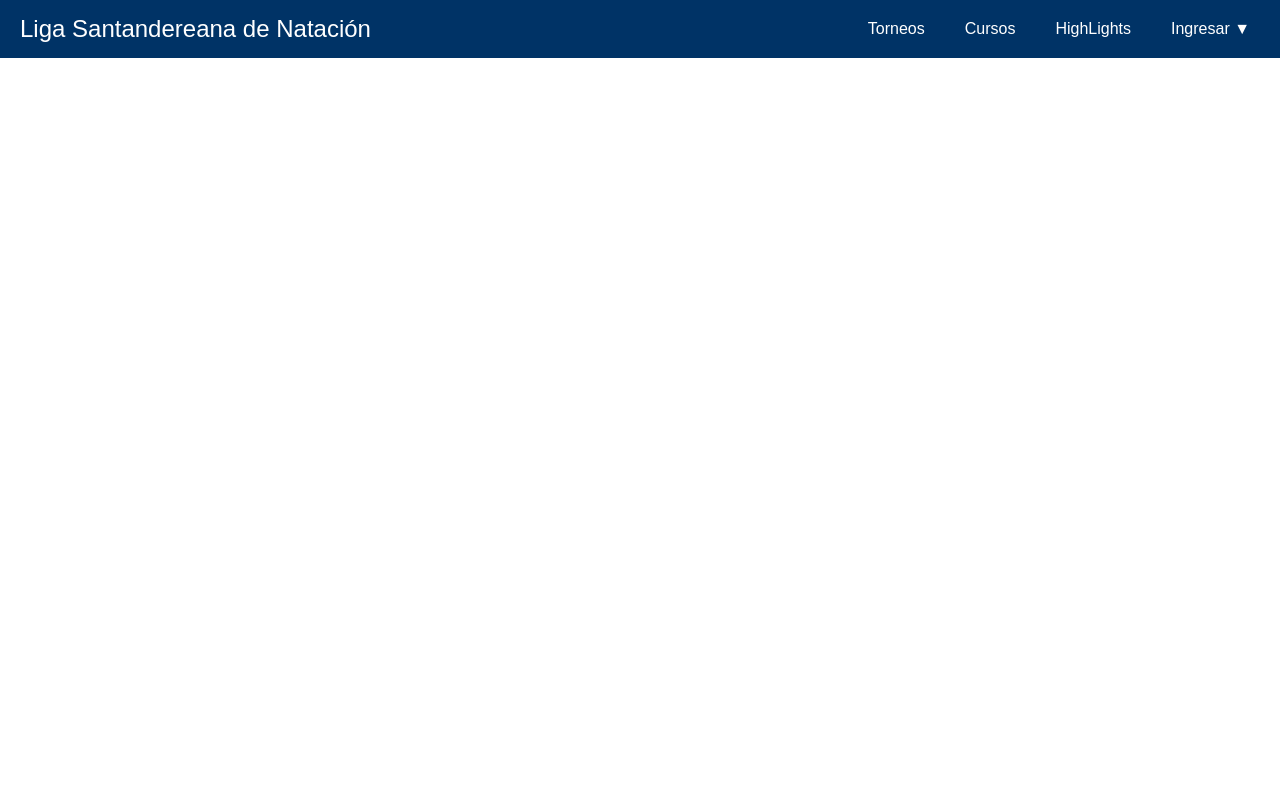
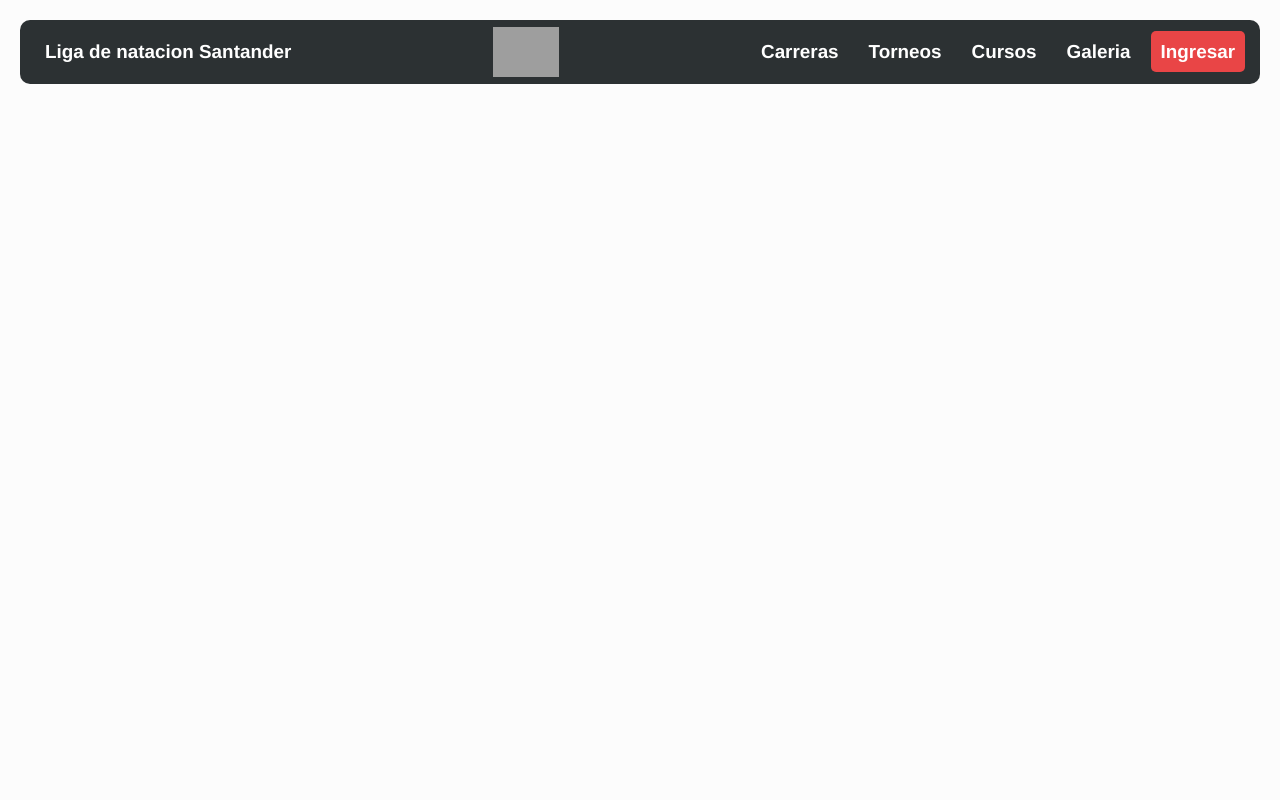
Before and after one commit to Andrezvd/front_lisanatacion, a React (Vite) app: page / in a window 1280 px wide. Shown: the top 800 px of the page. Built offline with nearby package versions, Linux system fonts and the light colour scheme; grey boxes are pictures that could not be loaded.

Commit message:
Diseño de la navbar con logo y opciones completo falta poner las opciones desplegables

```diff
--- a/src/components/footer.tsx
+++ b/src/components/footer.tsx
@@ -11,13 +11,13 @@ const Footer: React.FC = () => {
         </p>
         <div className="contact">
           <h4>Contacto</h4>
-          <p>Email: info@swimleague-santander.com</p>
-          <p>Teléfono: +34 123 456 789</p>
-          <p>Dirección: Calle del Agua, 123, Santander, España</p>
+          <p>Email: ligasana@gmail.com</p>
+          <p>Teléfono: 318 3134245</p>
+          <p>Dirección: Piscinas Olimpicas, Bucaramanga Colombia</p>
         </div>
         <div className="social">
           <h4>Síguenos</h4>
-          <a href="https://facebook.com" target="_blank" rel="noopener noreferrer" className="link">
+          <a href="https://www.facebook.com/lisanatacion.oficial/" target="_blank" rel="noopener noreferrer" className="link">
             Facebook
           </a>
           <a href="https://twitter.com" target="_blank" rel="noopener noreferrer" className="link">
--- a/src/components/navBar.tsx
+++ b/src/components/navBar.tsx
@@ -1,25 +1,30 @@
 import React, { useState } from "react";
 import { Link } from "react-router-dom";
 import "../styles/navBar.css";
-
+import logo from "../assets/icons/ligaicon.ico"
 const NavBar: React.FC = () => {
   const [isDropdownOpen, setIsDropdownOpen] = useState(false);
 
   return (
+    <div className="contenedor-navbar">
     <nav className="navbar">
       <div className="navbar-logo">
-        <Link to="/">Liga Santandereana de Natación</Link>
+        <Link to="/">Liga de natacion Santander</Link>
       </div>
+      <div className="navbar-logo-center">
+          <img src={logo} alt="Logo" />
+        </div>
       <ul className="navbar-links">
+        <li><Link to="/carreras">Carreras</Link></li>
         <li><Link to="/about">Torneos</Link></li>
         <li><Link to="/services">Cursos</Link></li>
-        <li><Link to="/contact">HighLights</Link></li>
+        <li><Link to="/galeria">Galeria</Link></li>
         <li
           className="dropdown"
           onMouseEnter={() => setIsDropdownOpen(true)}
           onMouseLeave={() => setIsDropdownOpen(false)}
         >
-          <span className="dropbtn">Ingresar ▼</span>
+          <span className="dropbtn">Ingresar</span>
           {isDropdownOpen && (
             <ul className="dropdown-content">
               <li><Link to="/ingreso/entrenador">Soy Entrenador</Link></li>
@@ -29,6 +34,7 @@ const NavBar: React.FC = () => {
         </li>
       </ul>
     </nav>
+    </div>
   );
 };
 
--- a/src/styles/global.css
+++ b/src/styles/global.css
@@ -3,7 +3,14 @@
   padding: 0;
   box-sizing: border-box;
   font-family: 'Montserrat', sans-serif;
+
 }
+
+html, body {
+  background-color: rgba(252, 252, 252, 0.9);
+}
+
+
 
 .espacioGrande {
   height: 100vh;
--- a/src/styles/navBar.css
+++ b/src/styles/navBar.css
@@ -2,33 +2,85 @@
   display: flex;
   justify-content: space-between;
   align-items: center;
-  background-color: #003366;
-  padding: 15px 20px;
+  background-color: rgba(22, 27, 29, 0.9);
+  padding: 7px 15px;
+  max-width: 100%;
+  margin: 0 20px;
+  border-radius: 10px;
+  top: 20px;
 }
 
-.navbar-logo a {
-  color: white;
-  text-decoration: none;
-  font-size: 1.5rem;
+.contenedor-navbar {
+  position: sticky;
+  top: 20px;
+  width: 100%;
+  z-index: 1000;
+  height: 100%;
+  margin-bottom: 20px;
 }
 
-.navbar-links {
+.navbar-logo-center {
+  flex-grow: 1;
+  display: flex;
+  justify-content: center; /* Centra el logo */
+}
+
+.navbar-logo-center img {
+  height: 50px; /* Ajusta el tamaño según tu logo */
+  width: auto;
+}
+
+
+.navbar-logo a {
+  color: rgb(255, 255, 255);
+  font-size: 1.179rem;
+  font-weight: 700;
+  font-family: "Poppins", Helvetica, Arial, sans-serif;
+  text-align: center;
+  text-decoration: none;
+  padding: 10px;
+}
+
+.navbar-links{
   list-style: none;
   display: flex;
-  gap: 20px;
+  gap: 10px;
 }
 
 .navbar-links li {
-  position: relative;
+  padding: 8px 0px;
 }
 
+.navbar-links li a:hover {
+  background-color: rgba(255, 255, 255, 0.2);
+  border-radius: 5px;
+}
+
+
+
 .navbar-links a, .dropbtn {
-  color: white;
+  color: rgb(255, 255, 255);
+  font-size: 1.179rem;
+  font-weight: 700;
+  font-family: "Poppins", Helvetica, Arial, sans-serif;
+  text-align: center;
   text-decoration: none;
-  font-size: 1rem;
   padding: 10px;
+}
+
+.dropbtn:hover {
+  background-color: rgba(243, 16, 16, 0.9);
+  border-radius: 5px;
+}
+
+.dropbtn{
+  background-color: rgba(253, 72, 72, 0.9);
+  border-radius: 10px;
   cursor: pointer;
+  border-radius: 5px;
 }
+
+
 
 .dropdown-content {
   display: none;
@@ -57,9 +109,6 @@
   text-decoration: none;
 }
 
-.dropdown-content a:hover {
-  background-color: #f1f1f1;
-}
 
 .dropdown:hover .dropdown-content {
   display: block;
```
